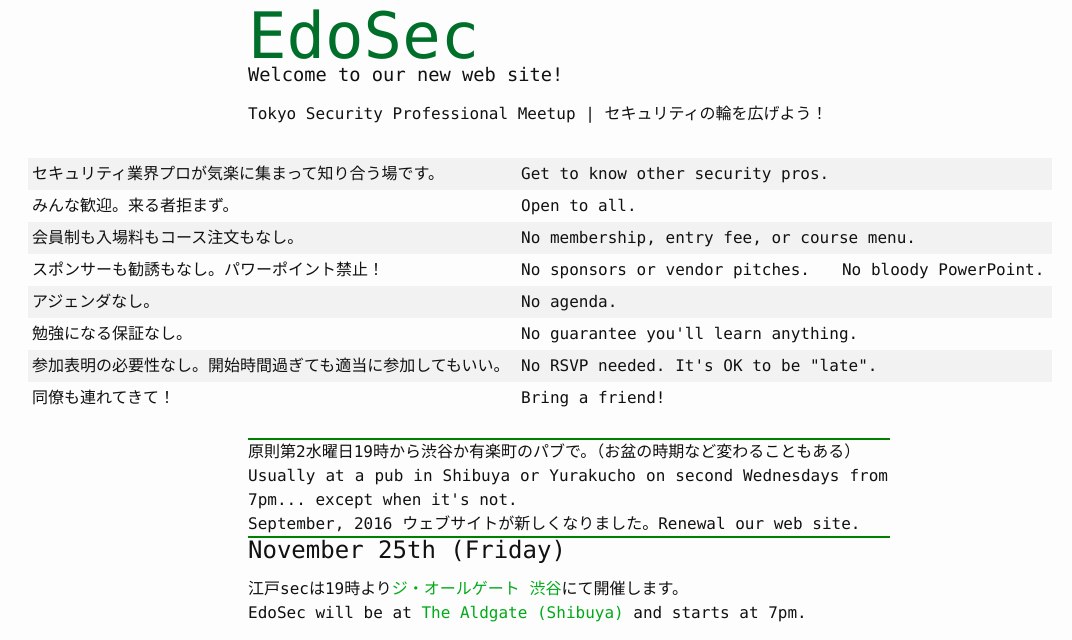
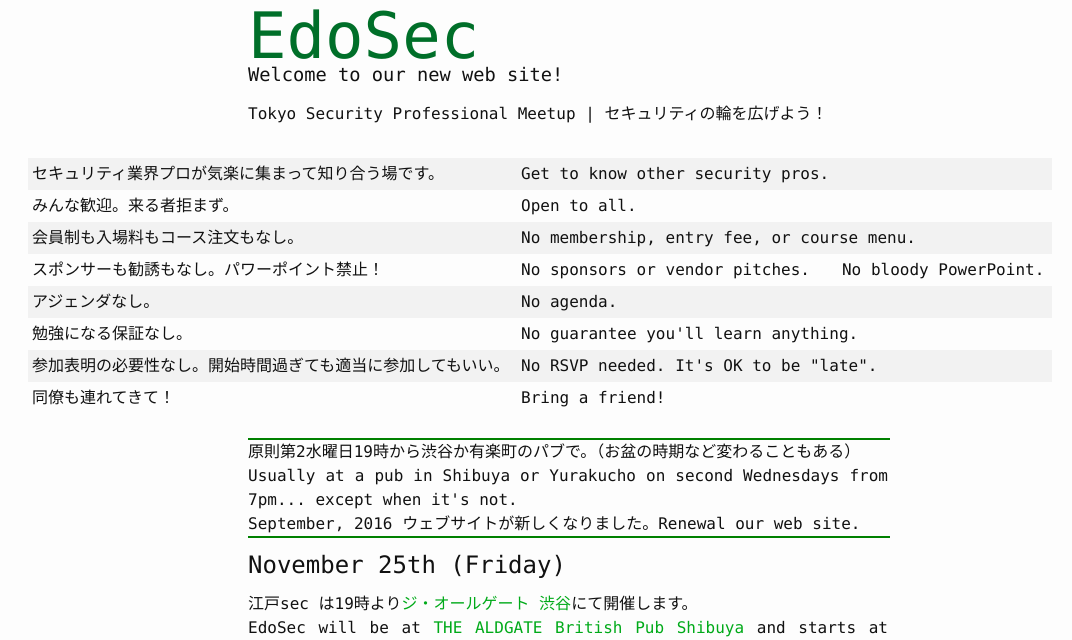
Before and after one commit to amanot0826/edosec_tokyo, a Jekyll site: the page built from _posts/2016-11-15-November.md, in a window 1280 px wide. Shown: the top 640 px of the page, without its empty margins (72-1144 px from the left). Built offline with Jekyll 4.4.1, drawn with Linux system fonts in a browser that asks for light colours; grey boxes are pictures that could not be loaded.

Commit message:
Update 2016-11-15-November.md

```diff
--- a/_posts/2016-11-15-November.md
+++ b/_posts/2016-11-15-November.md
@@ -1,17 +1,17 @@
 ---
 layout: post
-title: November, December 2016 EdoSec
+title: November, December 2016 EdoSec "Bonenkai"
 event-summary: EdoSec
 event-timezone: Asia/Tokyo
 event-start: 20161125T190000
 event-end: 20161125220000
-event-location: The Aldgate (Shibuya)
+event-location: THE ALDGATE British Pub Shibuya
 event-location-jp: ジ・オールゲート 渋谷
 ---
-
+<p></p>
 <h2>November 25th (Friday)</h2>
 
-江戸secは19時より[{{ page.event-location-jp }}]({{ site.hobgoblin-jp }})にて開催します。<br>
+江戸sec は19時より[{{ page.event-location-jp }}]({{ site.hobgoblin-jp }})にて開催します。<br>
 EdoSec will be at [{{ page.event-location }}]({{ site.hobgoblin-en }}) and starts at 7pm.<br>
 
-{% include map-hobgoblin-shibuya.html %}
+{% include the-aldgate.html %}
```
